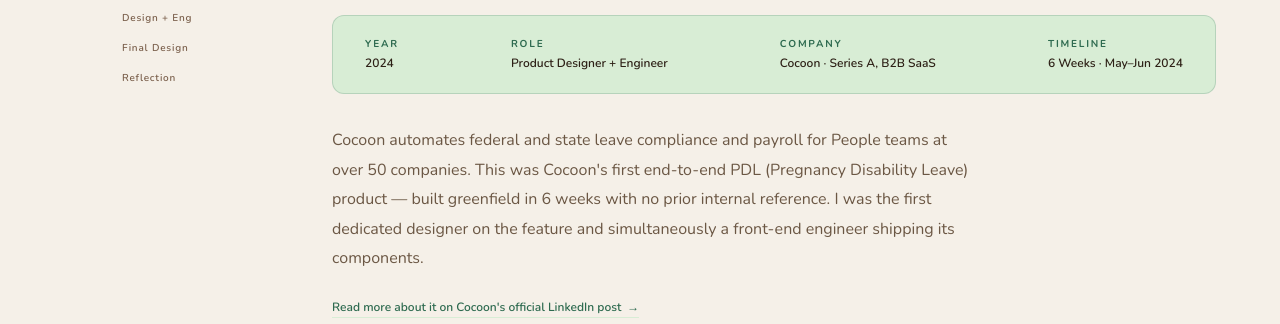
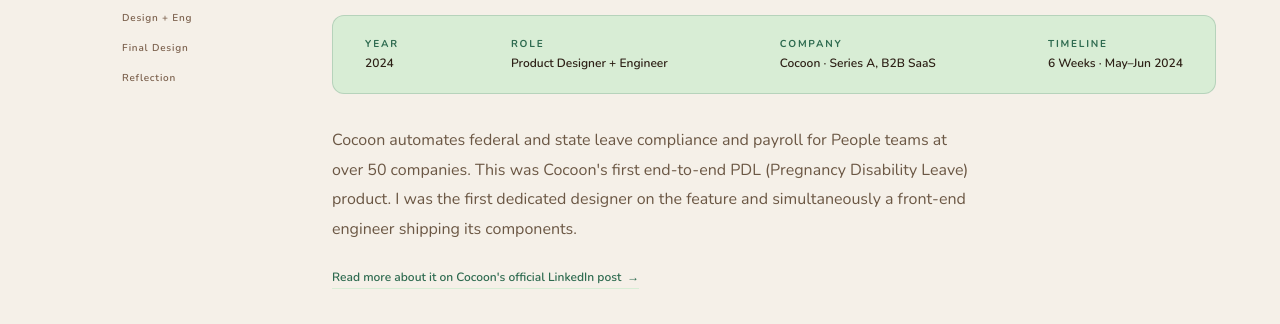
Before and after one commit to tiffanytfmao/game-portfolio, a React (Vite) app: page /#/projects/cocoon in a window 1280 px wide. Shown: the part 800-1124 px from the top of the page. Built offline with nearby package versions, Linux system fonts and the light colour scheme; a web font is replaced by a local one.

Commit message:
changing copy

```diff
--- a/src/pages/projects/Cocoon.jsx
+++ b/src/pages/projects/Cocoon.jsx
@@ -248,7 +248,7 @@
             </div>
 
             <p className={styles.prose}>
-              Cocoon automates federal and state leave compliance and payroll for People teams at over 50 companies. This was Cocoon's first end-to-end PDL (Pregnancy Disability Leave) product — built greenfield in 6 weeks with no prior internal reference. I was the first dedicated designer on the feature and simultaneously a front-end engineer shipping its components.
+              Cocoon automates federal and state leave compliance and payroll for People teams at over 50 companies. This was Cocoon's first end-to-end PDL (Pregnancy Disability Leave) product. I was the first dedicated designer on the feature and simultaneously a front-end engineer shipping its components.
             </p>
             <a
               href="https://www.linkedin.com/posts/at-cocoon-were-all-about-pushing-the-boundaries-share-7232836636621815810-ImsP/"
@@ -476,7 +476,7 @@
                 <ul className={styles.reflectionList}>
                   <li>Principles as decision filters. Every tradeoff went back to the 4 principles — kept debates short without escalation.</li>
                   <li>The dual design-engineer role was worth the complexity. Building what I designed surfaced edge cases no Figma prototype could have caught.</li>
-                  <li>Design for the emotion, not just the task. PDL isn't a workflow — it's a life event. The best decisions came from that framing.</li>
+                  <li>Design for the emotion, not just the task. The best decisions came from that framing.</li>
                 </ul>
               </div>
             </div>
```
Also changed, not shown: 1 other file (tests, documents, lock files or other folders).
